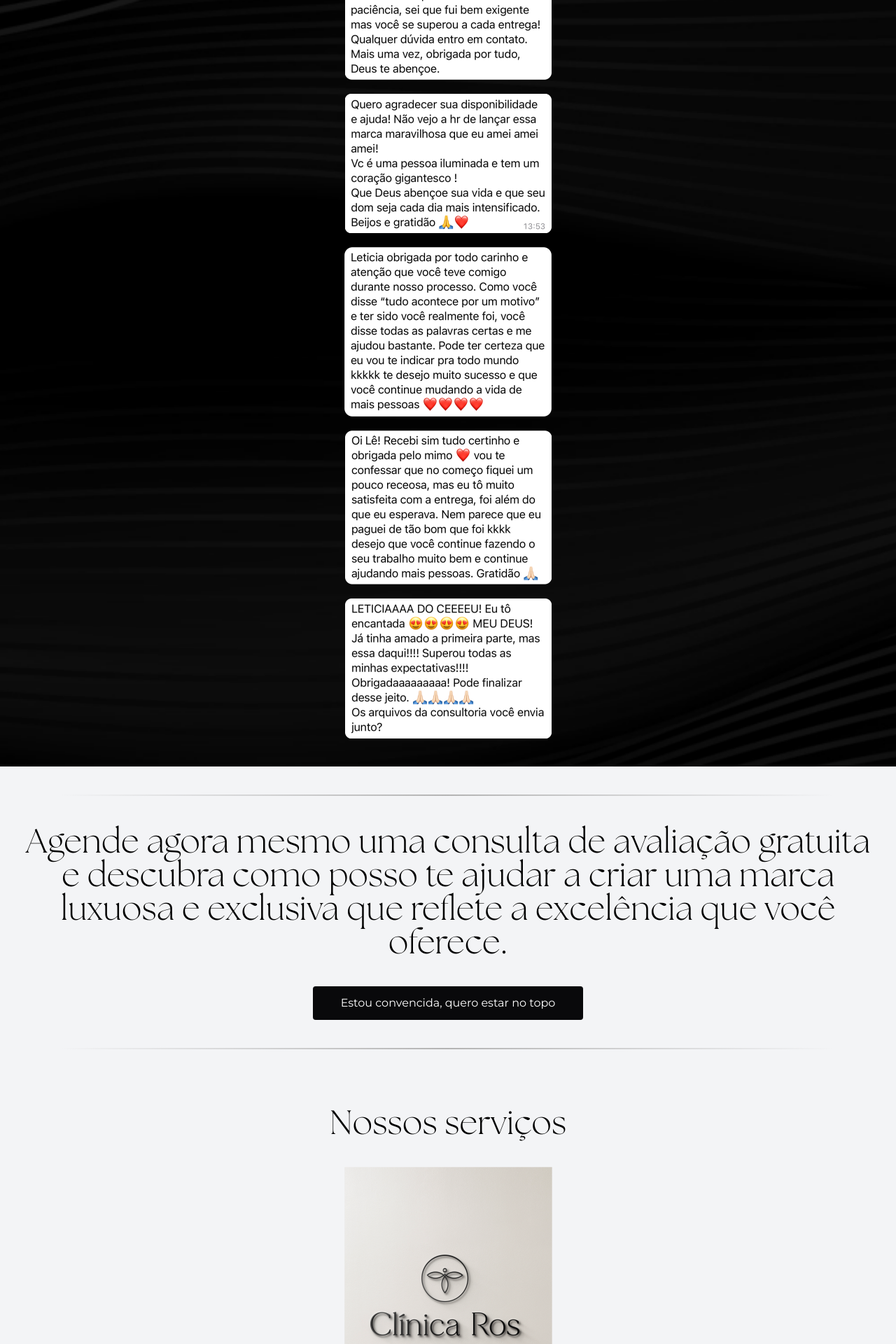
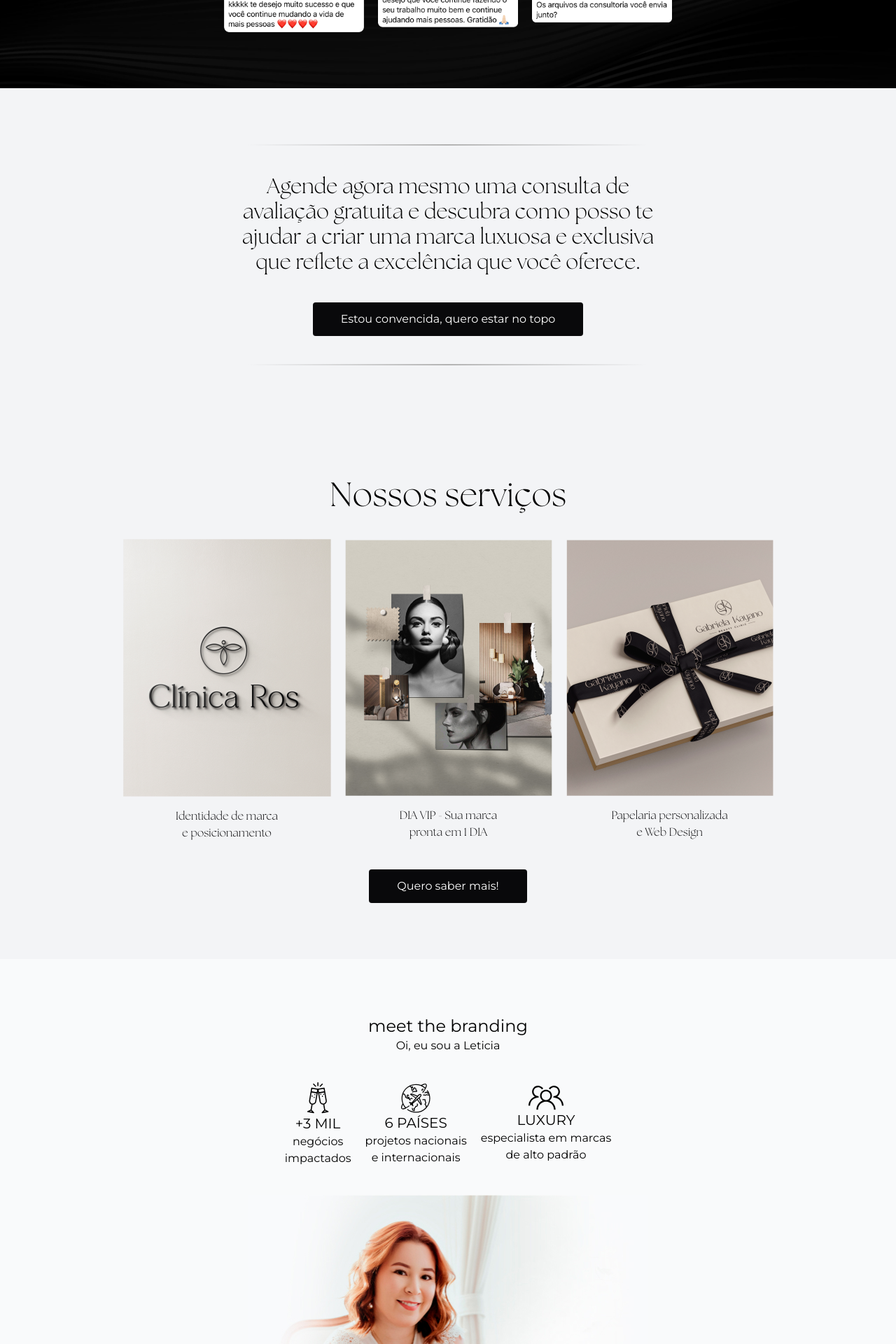
Before and after one commit to matheusmfl/landing-la-aust, a Next.js app: page / in a window 1280 px wide. Shown: the part 5300-7220 px from the top of the page at 70% size. Built offline with nearby package versions, Linux system fonts and the light colour scheme.

Commit message:
End desktop version

```diff
--- a/src/components/Section10.tsx
+++ b/src/components/Section10.tsx
@@ -5,13 +5,16 @@ import icon3 from '../../public/sectionAboutMe/3.svg'
 
 export function Section10() {
   return (
-    <section className="flex bg-gray-50 flex-col py-10 px-5 items-center justify-center gap-5 text-center">
+    <section
+      className="flex bg-gray-50 flex-col py-10 px-5 items-center justify-center gap-5
+     text-center lg:pt-20 lg:pb-10 lg:px-80 lg:gap-10"
+    >
       <div className="font-Montserrat text-black">
         <h3 className="font-normal text-2xl">meet the branding</h3>
         <span className="font-light text-base">Oi, eu sou a Leticia</span>
       </div>
 
-      <div className="font-Montserrat text-black flex flex-col items-center justify-center gap-5">
+      <div className="font-Montserrat text-black flex flex-col items-center justify-center gap-5 lg:flex-row">
         <div className="flex flex-col items-center justify-center">
           <Image src={icon1} alt="ícone ilustrativo" />
           <span className="font-normal text-xl">+3 MIL</span>
--- a/src/components/Section11.tsx
+++ b/src/components/Section11.tsx
@@ -3,7 +3,7 @@ import image from '../../public/leticialeft.jpg'
 
 export default function Section11() {
   return (
-    <section>
+    <section className="lg:px-80 lg:flex lg:items-center lg:justify-center lg:bg-gray-50">
       <div>
         <Image src={image} alt="Foto de Leticia segurando um ipad" />
       </div>
--- a/src/components/Section7.tsx
+++ b/src/components/Section7.tsx
@@ -10,11 +10,12 @@ import Image from 'next/image'
 export default function Section7() {
   return (
     <section
-      className="py-10 px-5 text-center flex flex-col gap-10 bg-cover bg-opacity-80 bg-center"
+      className="py-10 px-5 text-center flex flex-col gap-10 bg-cover bg-opacity-80 bg-center lg:px-80 lg:py-20"
       style={{ backgroundImage: "url('/feedbackBg.png')" }}
     >
       <H2 align="white">O que dizem nossos clientes</H2>
-      <div className="flex flex-col gap-5 items-center">
+
+      <div className="flex flex-col gap-5 items-center lg:flex-row">
         <div>
           <Image
             src={image1}
@@ -33,6 +34,9 @@ export default function Section7() {
             alt="Balão de fala relatando como foi trabalhar com a LaAust"
           />
         </div>
+      </div>
+
+      <div className="flex flex-col gap-5 items-center lg:flex-row">
         <div>
           <Image
             src={image4}
--- a/src/components/Section8.tsx
+++ b/src/components/Section8.tsx
@@ -1,16 +1,15 @@
 import { Border } from './microComponents/Border'
 import { Button } from './microComponents/Button'
-import { H2 } from './microComponents/H2'
 
 export default function Section8() {
   return (
-    <section className="bg-gray-100 gap-10 py-10 px-5 flex flex-col items-center justify-center">
+    <section className="bg-gray-100 gap-10 py-10 px-5 flex flex-col items-center justify-center lg:py-20 lg:px-80">
       <Border />
-      <H2>
+      <h2 className="text-center font-sans text-black text-4xl lg:text-3xl">
         Agende agora mesmo uma consulta de avaliação gratuita e descubra como
         posso te ajudar a criar uma marca luxuosa e exclusiva que reflete a
         excelência que você oferece.
-      </H2>
+      </h2>
 
       <Button>Estou convencida, quero estar no topo</Button>
 
--- a/src/components/Section9.tsx
+++ b/src/components/Section9.tsx
@@ -7,10 +7,10 @@ import { Button } from './microComponents/Button'
 
 export default function Section9() {
   return (
-    <section className="px-5 py-10 flex flex-col gap-10 bg-gray-100 text-zinc-950">
+    <section className="px-5 py-10 flex flex-col gap-10 bg-gray-100 text-zinc-950 lg:py-20 lg:px-36 lg:items-center">
       <H2>Nossos serviços</H2>
 
-      <div className="flex flex-col gap-5 text-center items-center justify-center">
+      <div className="flex flex-col gap-5 text-center items-center justify-center lg:flex-row">
         <div className="flex flex-col gap-4">
           <div className="max-h-[430px]">
             <Image src={image1} alt="Mockup de serviço" />
--- a/src/components/section12.tsx
+++ b/src/components/section12.tsx
@@ -2,8 +2,8 @@ import { Span } from './microComponents/Span'
 
 export default function Section12() {
   return (
-    <section className="bg-stone-100 flex flex-col px-5 py-10 ">
-      <div className="bg-white px-2 py-6 flex flex-col gap-10 filter shadow-2xl text-center">
+    <section className="bg-stone-100 flex flex-col px-5 py-10 lg:px-32">
+      <div className="bg-white px-2 py-6 flex flex-col gap-10 filter shadow-2xl text-center lg:px-14">
         <Span>
           Desde sempre eu soube que o meu propósito era ajudar as pessoas, e eu
           sou muito abençoada por poder fazer isso através do meu trabalho. A La
```
